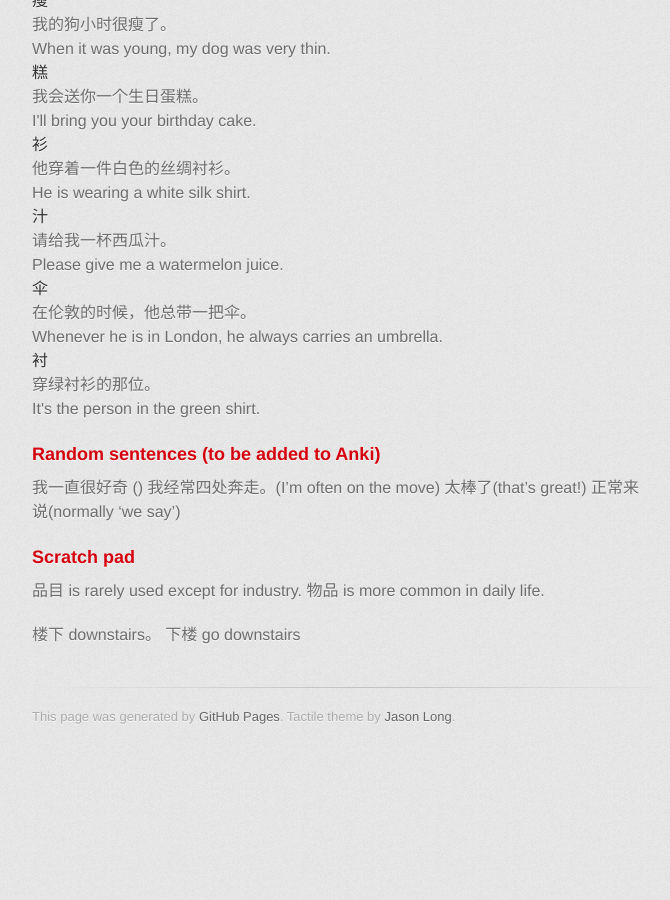
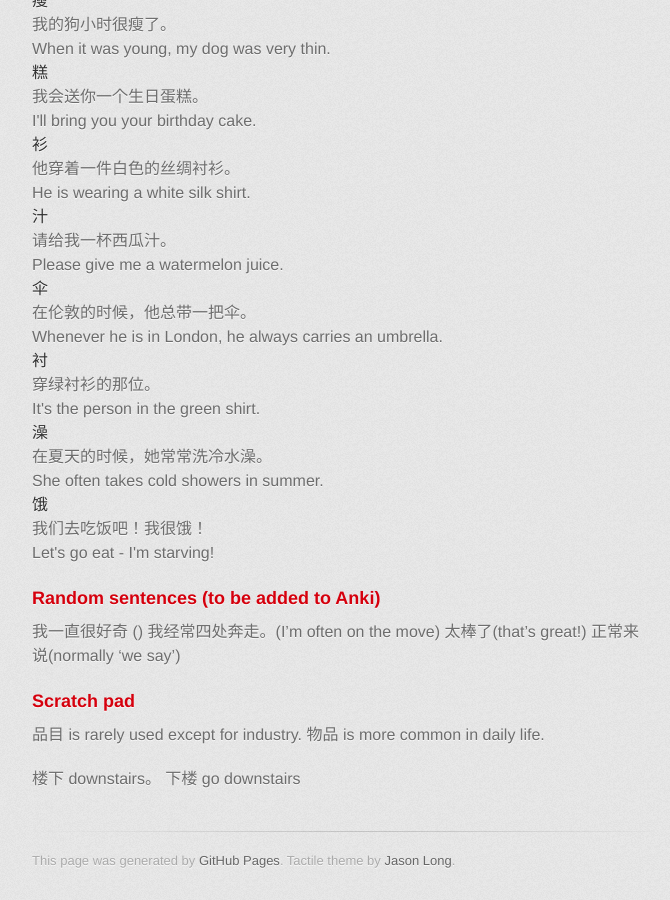
Before and after one commit to axiomiety/axiomiety.github.io, a Jekyll site: the page built from llog/mandarin.markdown, in a window 1280 px wide and 900 px high, scrolled down 19248 px. Shown: the whole window, without its empty margins (298-968 px from the left). Built offline with Jekyll 4.4.1, drawn with Linux system fonts in a browser that asks for light colours; nearby versions of some CDN libraries; some web fonts are replaced; before the commit the page ends 20004 px from its top, so only the background shows below that.

Commit message:
mandarin

```diff
--- a/llog/mandarin.markdown
+++ b/llog/mandarin.markdown
@@ -939,13 +939,14 @@ Character|Sentence|Translation
   <dt>衬</dt>
   <dd>穿绿衬衫的那位。</dd>
   <dd>It's the person in the green shirt.</dd>
-  <dt></dt>
-  <dd></dd>
-  <dd></dd>
-  <dt></dt>
-  <dd></dd>
-  <dd></dd>
+  <dt>澡</dt>
+  <dd>在夏天的时候，她常常洗冷水澡。</dd>
+  <dd>She often takes cold showers in summer.</dd>
+  <dt>饿</dt>
+  <dd>我们去吃饭吧！我很饿！</dd>
+  <dd>Let's go eat - I'm starving!</dd>
 </dl>
+
 <!--
 <dl>
   <dt></dt>
```
